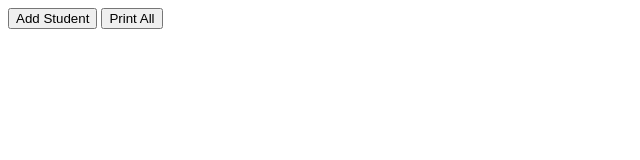
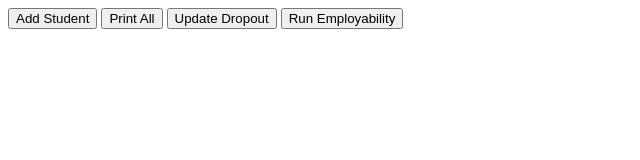
Before and after one commit to laureenpe/student-records, a plain HTML site: page index.html in a window 1280 px wide. Shown: the whole page, without its empty margins (0-640 px from the left). Drawn offline with Linux system fonts and the light colour scheme.

Commit message:
agregando resto de botones

```diff
--- a/index.html
+++ b/index.html
@@ -8,6 +8,8 @@
 <div id="botones">
 <button id="addStudent" onclick="genesisfunction()">Add Student</button>
 <button id="printAll" onclick="genesisfunction()">Print All</button>
+<button id="update" onclick="#">Update Dropout</button>
+<button id="employability" onclick="#">Run Employability</button>
 
 </div>
 
```
